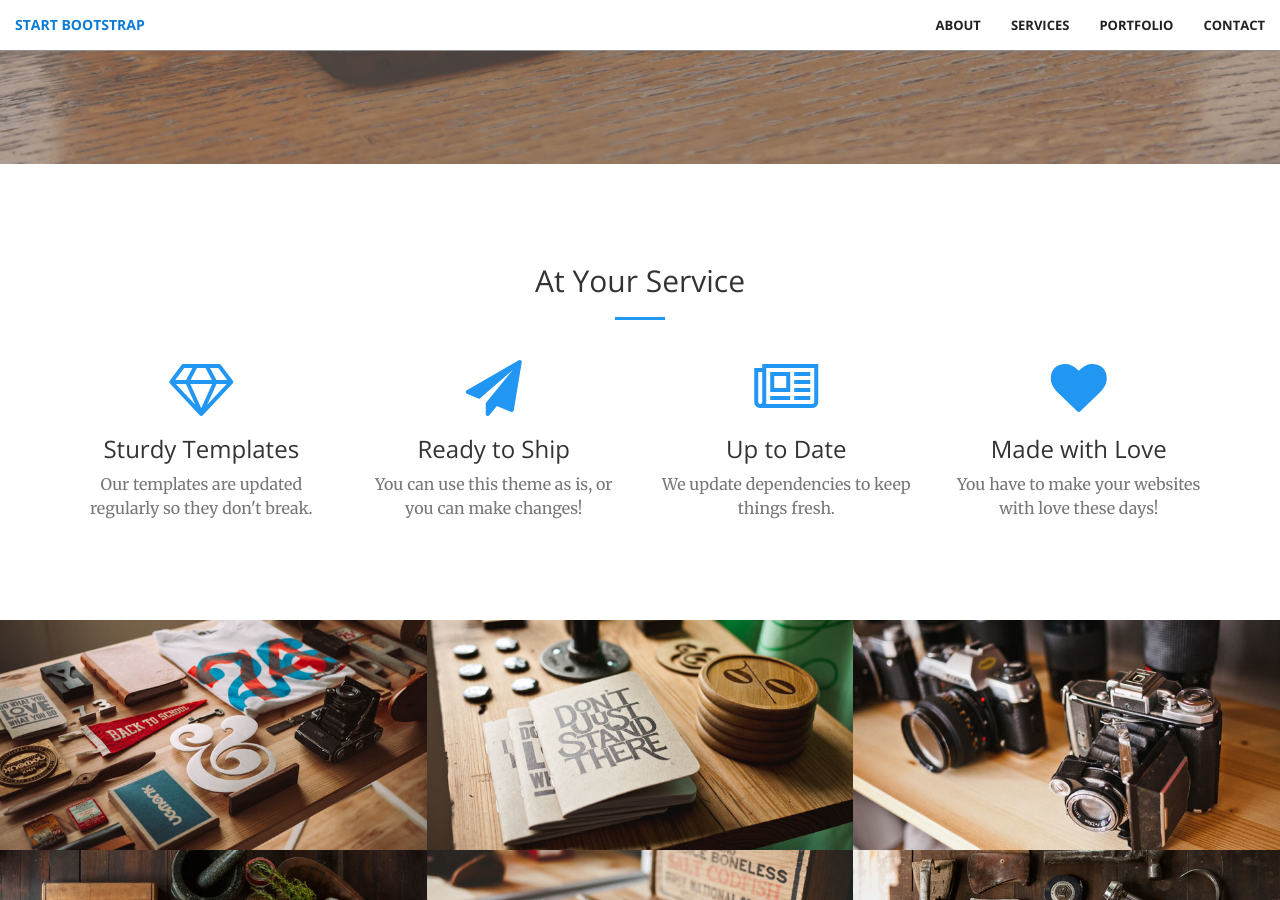
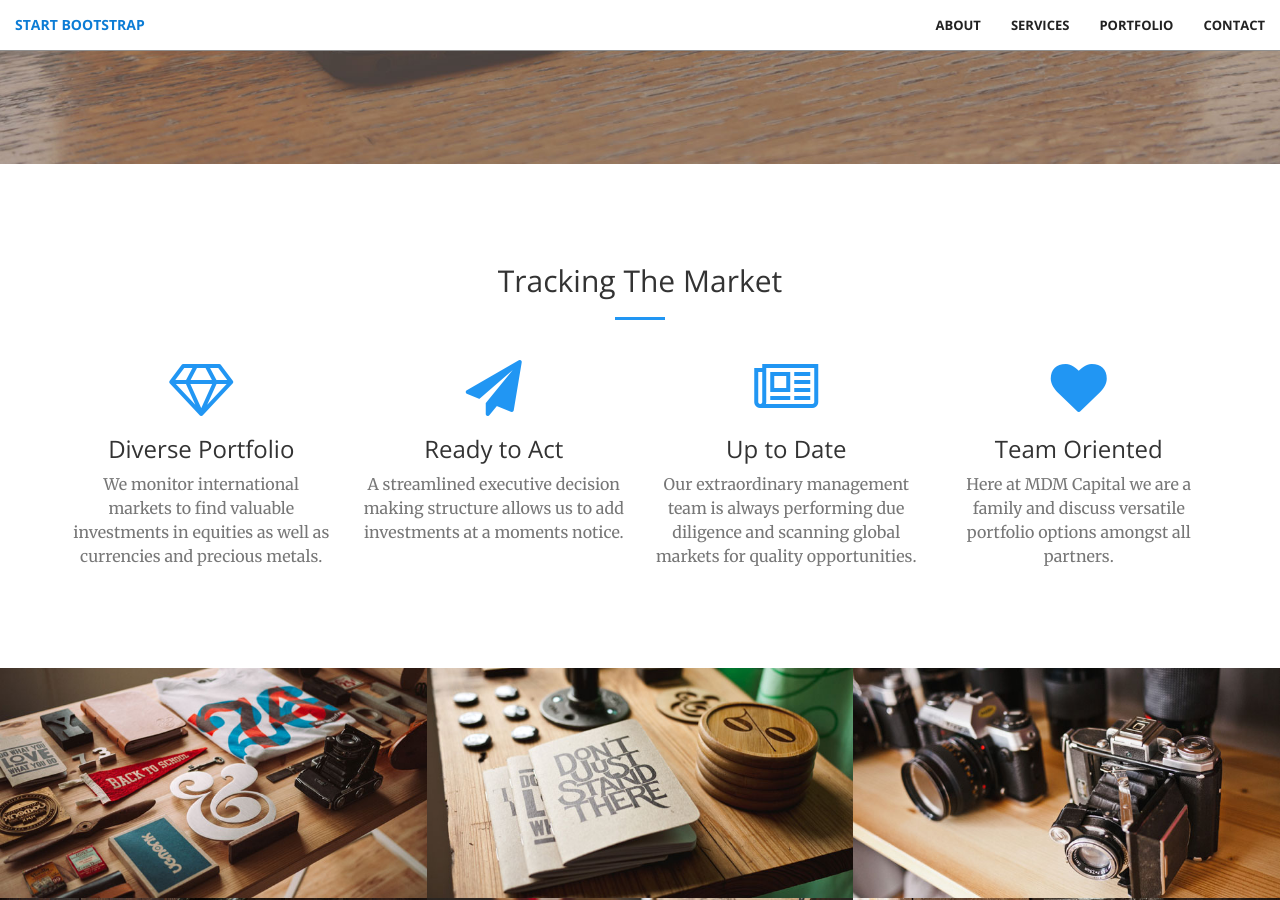
Before and after one commit to DrHeffner/mdm-capital-website, a Jekyll site: the page built from index.html, in a window 1280 px wide and 900 px high, scrolled down 736 px. Built offline with Jekyll 4.4.1, drawn with Linux system fonts in a browser that asks for light colours.

Commit message:
Update services.html
added stuff to service bar

```diff
--- a/_includes/services.html
+++ b/_includes/services.html
@@ -2,7 +2,7 @@
     <div class="container">
         <div class="row">
             <div class="col-lg-12 text-center">
-                <h2 class="section-heading">At Your Service</h2>
+                <h2 class="section-heading">Tracking The Market</h2>
                 <hr class="primary">
             </div>
         </div>
@@ -12,29 +12,29 @@
             <div class="col-lg-3 col-md-6 text-center">
                 <div class="service-box">
                     <i class="fa fa-4x fa-diamond wow bounceIn text-primary"></i>
-                    <h3>Sturdy Templates</h3>
-                    <p class="text-muted">Our templates are updated regularly so they don't break.</p>
+                    <h3>Diverse Portfolio</h3>
+                    <p class="text-muted">We monitor international markets to find valuable investments in equities as well as currencies and precious metals.</p>
                 </div>
             </div>
             <div class="col-lg-3 col-md-6 text-center">
                 <div class="service-box">
                     <i class="fa fa-4x fa-paper-plane wow bounceIn text-primary" data-wow-delay=".1s"></i>
-                    <h3>Ready to Ship</h3>
-                    <p class="text-muted">You can use this theme as is, or you can make changes!</p>
+                    <h3>Ready to Act</h3>
+                    <p class="text-muted">A streamlined executive decision making structure allows us to add investments at a moments notice.</p>
                 </div>
             </div>
             <div class="col-lg-3 col-md-6 text-center">
                 <div class="service-box">
                     <i class="fa fa-4x fa-newspaper-o wow bounceIn text-primary" data-wow-delay=".2s"></i>
                     <h3>Up to Date</h3>
-                    <p class="text-muted">We update dependencies to keep things fresh.</p>
+                    <p class="text-muted">Our extraordinary management team is always performing due diligence and scanning global markets for quality opportunities.</p>
                 </div>
             </div>
             <div class="col-lg-3 col-md-6 text-center">
                 <div class="service-box">
                     <i class="fa fa-4x fa-heart wow bounceIn text-primary" data-wow-delay=".3s"></i>
-                    <h3>Made with Love</h3>
-                    <p class="text-muted">You have to make your websites with love these days!</p>
+                    <h3>Team Oriented</h3>
+                    <p class="text-muted">Here at MDM Capital we are a family and discuss versatile portfolio options amongst all partners.</p>
                 </div>
             </div>
         </div>
```
